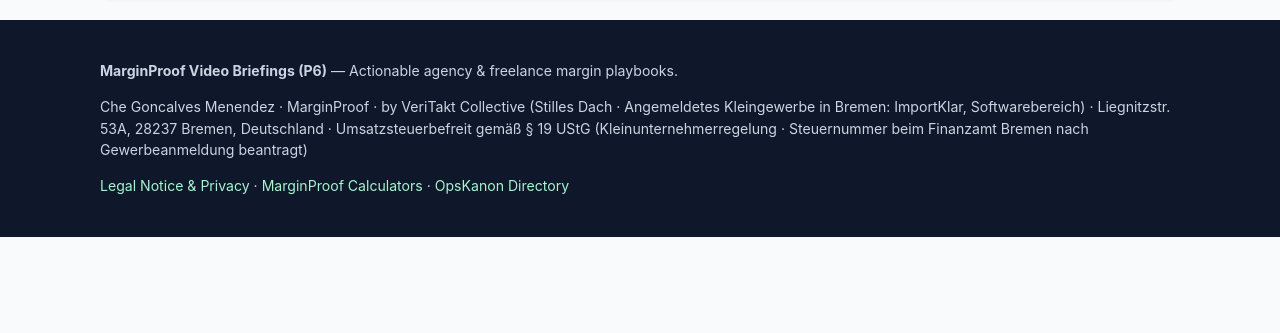
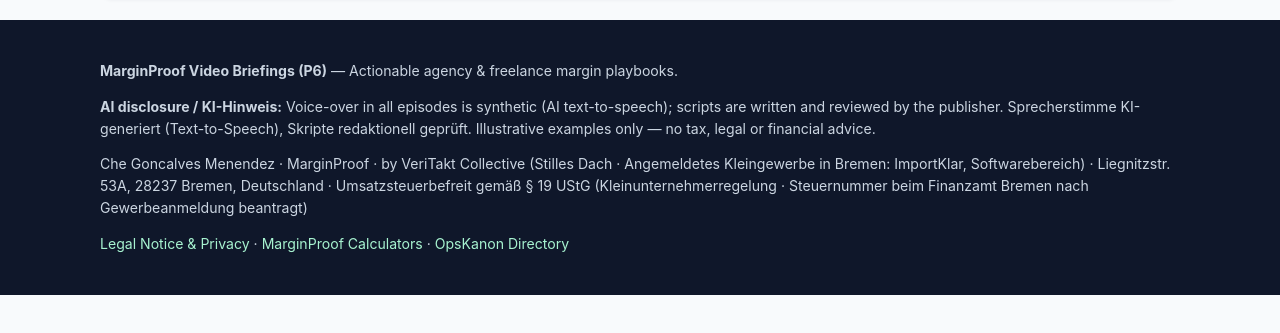
Before and after one commit to cheresonanz-design/marginproof-videos, a plain HTML site: page 404.html in a window 1280 px wide. Shown: the part 235-568 px from the top of the page. Drawn offline with Linux system fonts and the light colour scheme.

Commit message:
Deploy MarginProof Video Hub (2026-11-25 21:08:27)

```diff
--- a/404.html
+++ b/404.html
@@ -29,6 +29,7 @@
   <footer class="footer">
     <div class="container">
       <p><strong>MarginProof Video Briefings (P6)</strong> — Actionable agency &amp; freelance margin playbooks.</p>
+      <p><strong>AI disclosure / KI-Hinweis:</strong> Voice-over in all episodes is synthetic (AI text-to-speech); scripts are written and reviewed by the publisher. Sprecherstimme KI-generiert (Text-to-Speech), Skripte redaktionell geprüft. Illustrative examples only — no tax, legal or financial advice.</p>
       <p>Che Goncalves Menendez · MarginProof · by VeriTakt Collective (Stilles Dach · Angemeldetes Kleingewerbe in Bremen: ImportKlar, Softwarebereich) · Liegnitzstr. 53A, 28237 Bremen, Deutschland · Umsatzsteuerbefreit gemäß § 19 UStG (Kleinunternehmerregelung · Steuernummer beim Finanzamt Bremen nach Gewerbeanmeldung beantragt)</p>
       <p>
         <a href="./legal/">Legal Notice &amp; Privacy</a> ·
```
Also changed, not shown: episodes/ep01-hourly-rate-margin-trap/index.html (+1 -0 lines), episodes/ep02-scope-creep-margin-leak/index.html (+1 -0 lines), episodes/ep03-retainer-over-servicing/index.html (+1 -0 lines), episodes/ep04-multi-currency-tax-vault/index.html (+1 -0 lines), episodes/ep05-3-tier-proposal-sow-guardrails/index.html (+1 -0 lines), episodes/ep06-turnkey-agency-systems-rollout/index.html (+1 -0 lines), episodes/ep07-stripe-cashflow-full-agency-os/index.html (+1 -0 lines), episodes/ep08-fx-payment-fee-margin-erosion/index.html (+1 -0 lines), episodes/ep09-subcontractor-margin-buffer/index.html (+1 -0 lines), episodes/ep10-annual-agency-rate-increase-playbook/index.html (+1 -0 lines), episodes/ep11-fixed-fee-change-order-gate/index.html (+1 -0 lines), episodes/ep12-agency-effective-hourly-rate-leak/index.html (+1 -0 lines), index.html (+1 -0 lines), legal/index.html (+1 -0 lines).
